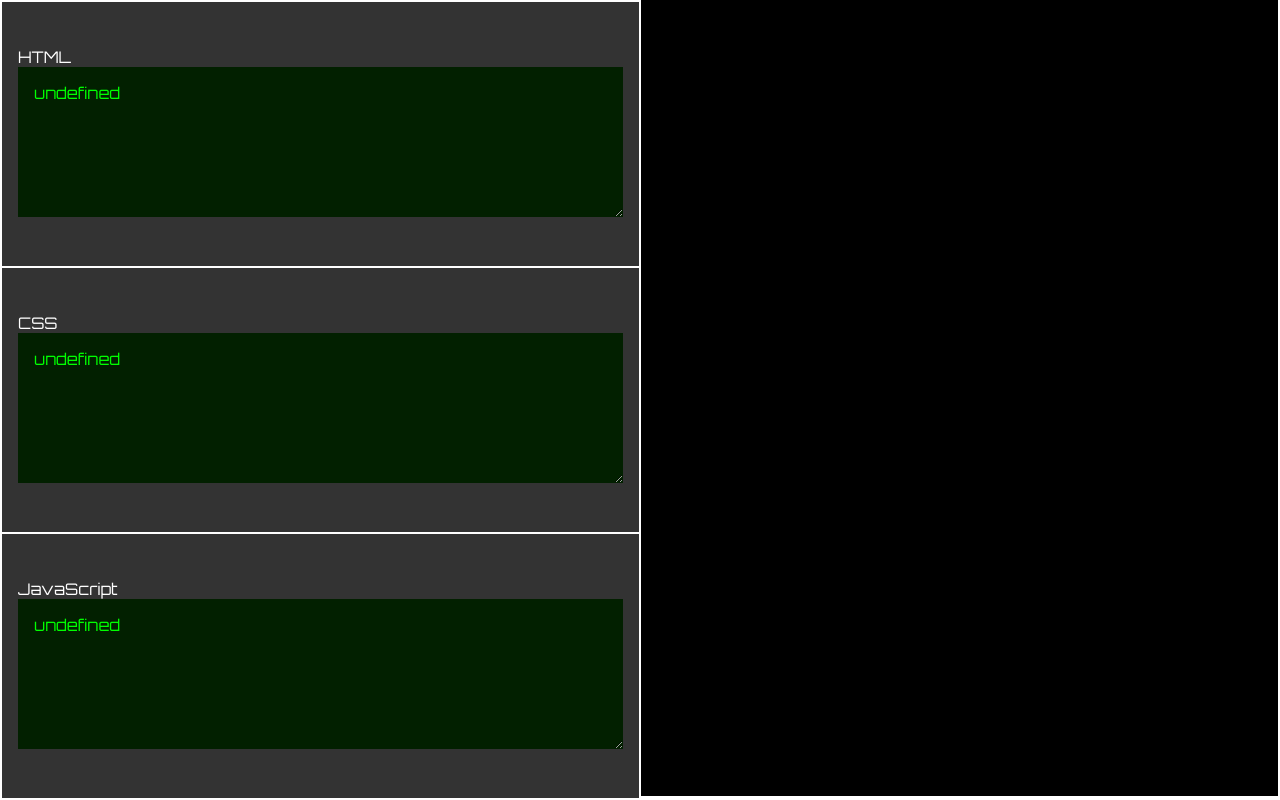
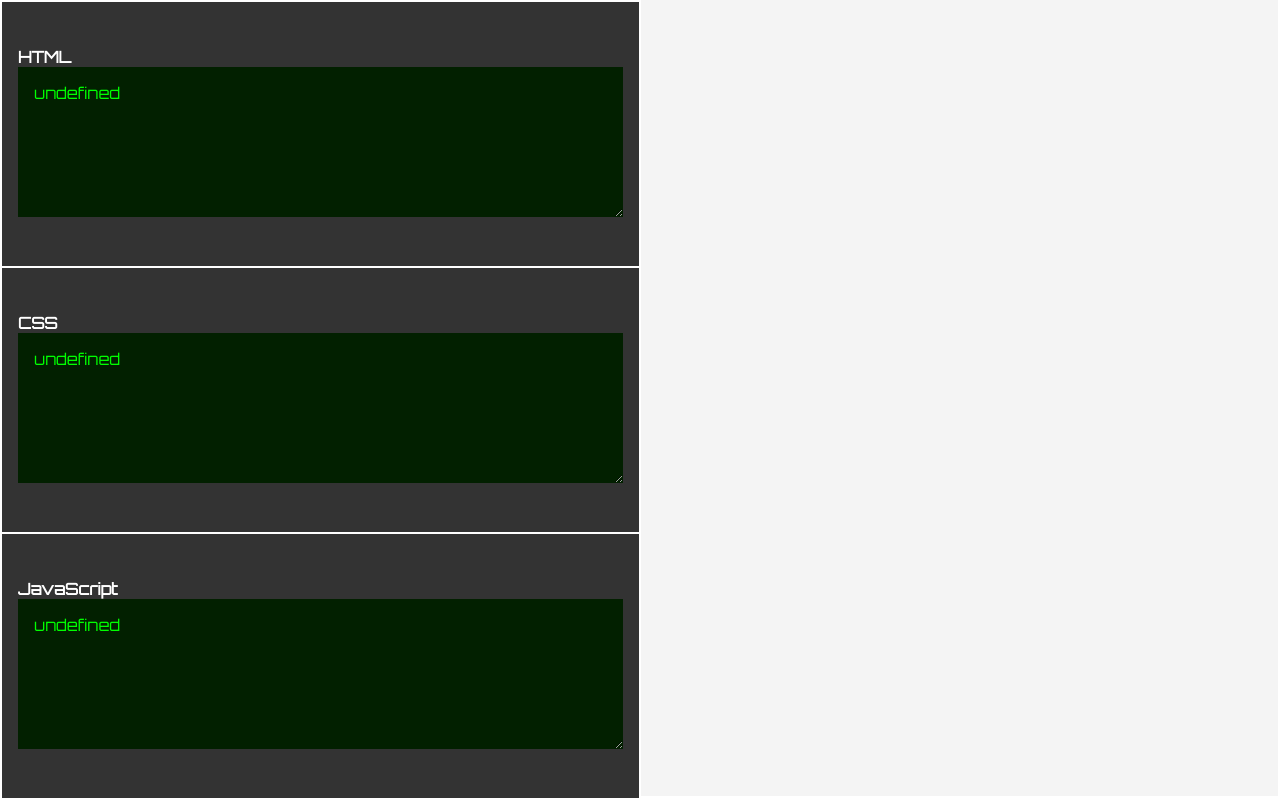
Before and after one commit to GH-satoshi/live-code-editor, a plain HTML site: page index.html in a window 1280 px wide. Drawn offline with Linux system fonts and the light colour scheme.

Commit message:
Update index.html

```diff
--- a/index.html
+++ b/index.html
@@ -4,7 +4,7 @@
     <meta charset="UTF-8">
     <meta http-equiv="X-UA-Compatible" content="IE=edge">
     <meta name="viewport" content="width=device-width, initial-scale=1.0">
-    <title>Live Code Editor</title>
+    <title>JS Live Code Editor</title>
 
     <link href="https://fonts.googleapis.com/css2?family=Orbitron&display=swap" rel="stylesheet">
 
@@ -41,7 +41,7 @@
             width: 100%;
             height: 100%;
             border: none;
-            background-color: #000000;
+            background-color: #f4f4f4;
         }
     </style>
 </head>
@@ -52,7 +52,7 @@
         <tr>
             <td class="codeArea">
                 <div class="html-code">
-                HTML <textarea spellcheck="false"></textarea>
+                <b>HTML</b><textarea spellcheck="false"></textarea>
                 </div>
             </td>
             <td rowspan="3">
@@ -62,14 +62,14 @@
         <tr>
             <td class="codeArea">
                 <div class="css-code">
-                CSS <textarea spellcheck="false"></textarea>
+                <b>CSS</b><textarea spellcheck="false"></textarea>
                 </div>
                 </td>
         </tr>
         <tr>
             <td class="codeArea">
                 <div class="js-code">
-                JavaScript <textarea spellcheck="false"></textarea>
+                <b>JavaScript</b><textarea spellcheck="false"></textarea>
                 </div>
             </td>
         </tr>
```
